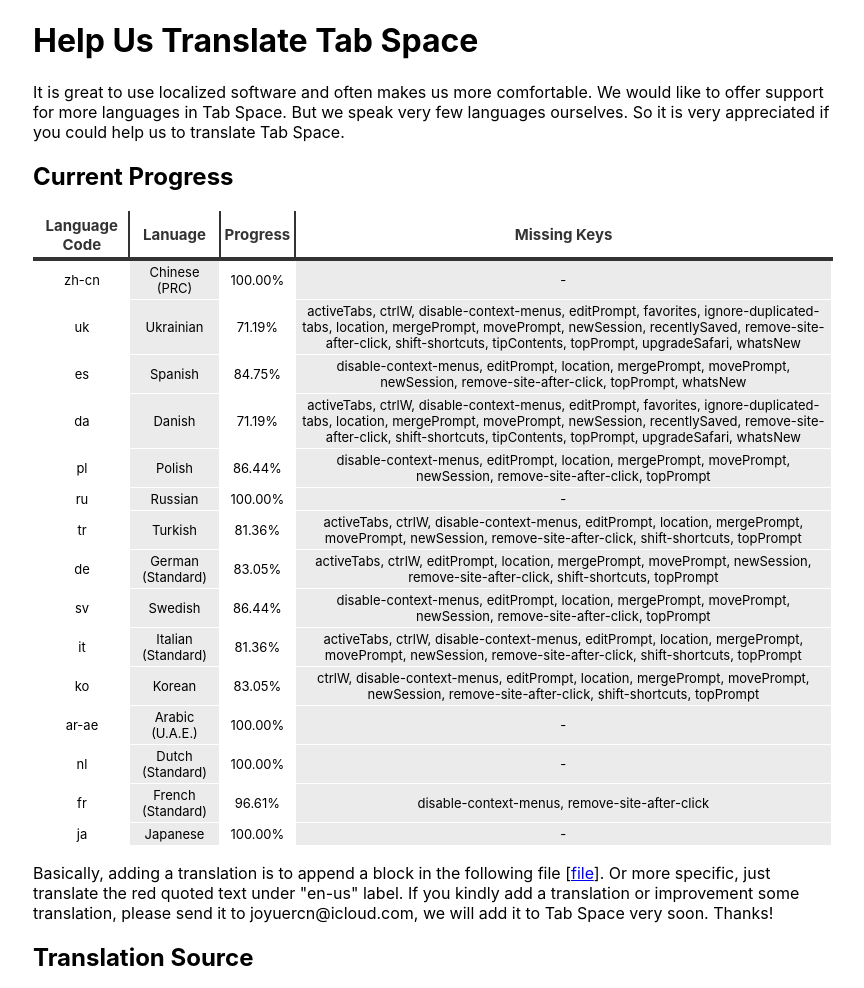
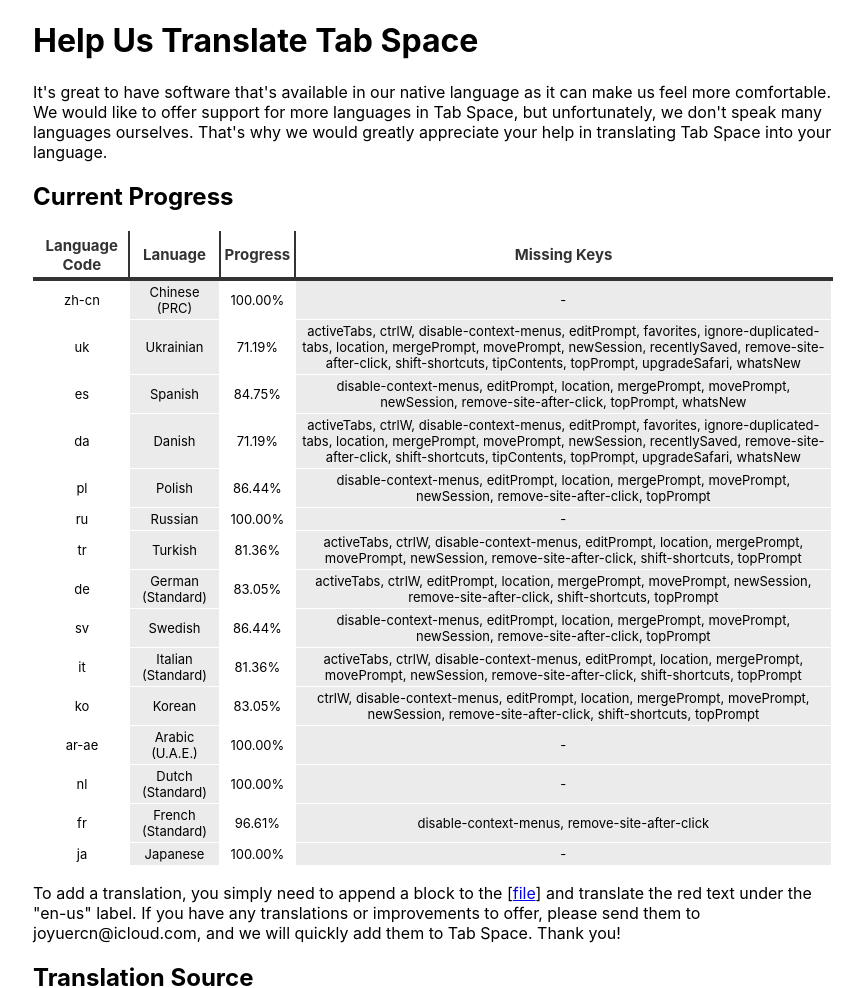
Before and after one commit to yuanzhoucq/Tab-Space, a Jekyll site: the page translate.html, which Jekyll copies as it is, in a window 1280 px wide, cut to the strip 0-988 px from the top of the page. Shown: the whole strip, without its empty margins (207-1071 px from the left). Built offline with Jekyll 4.4.1, drawn with Linux system fonts in a browser that asks for light colours.

Commit message:
Polish texts with ChatGPT.

```diff
--- a/translate.html
+++ b/translate.html
@@ -64,9 +64,7 @@
 
 <body>
   <h1>Help Us Translate Tab Space</h1>
-  <p>It is great to use localized software and often makes us more comfortable. We would like to offer support for more
-    languages in Tab Space. But we speak very few languages ourselves. So it is very appreciated if you could help us to
-    translate Tab Space.</p>
+  <p>It's great to have software that's available in our native language as it can make us feel more comfortable. We would like to offer support for more languages in Tab Space, but unfortunately, we don't speak many languages ourselves. That's why we would greatly appreciate your help in translating Tab Space into your language.</p>
   <h2>Current Progress</h2>
   <table class="greyGridTable"><thead><tr><th class="lang-th">Language Code</th><th class="name-th">Lanuage</th><th class="progress-th">Progress</th><th class="missingkeys-th">Missing Keys</th></tr></thead><tbody ><tr ><td class="lang-td td_text">zh-cn</td><td class="name-td td_text">Chinese (PRC)</td><td class="progress-td td_text">100.00%</td><td class="missingkeys-td td_text">-</td></tr>
 <tr ><td class="lang-td td_text">uk</td><td class="name-td td_text">Ukrainian</td><td class="progress-td td_text">71.19%</td><td class="missingkeys-td td_text">activeTabs, ctrlW, disable-context-menus, editPrompt, favorites, ignore-duplicated-tabs, location, mergePrompt, movePrompt, newSession, recentlySaved, remove-site-after-click, shift-shortcuts, tipContents, topPrompt, upgradeSafari, whatsNew</td></tr>
@@ -84,10 +82,8 @@
 <tr ><td class="lang-td td_text">fr</td><td class="name-td td_text">French (Standard)</td><td class="progress-td td_text">96.61%</td><td class="missingkeys-td td_text">disable-context-menus, remove-site-after-click</td></tr>
 <tr ><td class="lang-td td_text">ja</td><td class="name-td td_text">Japanese</td><td class="progress-td td_text">100.00%</td><td class="missingkeys-td td_text">-</td></tr></tbody></table>
 
-  <p>Basically, adding a translation is to append a block in the following file [<a
-      href="https://github.com/yuanzhoucq/Tab-Space/blob/master/admin/src/lang.json">file</a>]. Or more specific, just
-    translate the red quoted text under "en-us" label. If you kindly add a translation or improvement some translation,
-    please send it to joyuercn@icloud.com, we will add it to Tab Space very soon. Thanks!</p>
+  <p>To add a translation, you simply need to append a block to the [<a
+    href="https://github.com/yuanzhoucq/Tab-Space/blob/master/admin/src/lang.json">file</a>] and translate the red text under the "en-us" label. If you have any translations or improvements to offer, please send them to joyuercn@icloud.com, and we will quickly add them to Tab Space. Thank you!</p>
   <h2>Translation Source</h2>
   <script
     src="https://emgithub.com/embed.js?target=https%3A%2F%2Fgithub.com%2Fyuanzhoucq%2FTab-Space%2Fblob%2Fmaster%2Fadmin%2Fsrc%2Flang.json&style=xcode&showBorder=on&showLineNumbers=on&showFileMeta=on"></script>
```
Also changed, not shown: index.html (+4 -4 lines).
